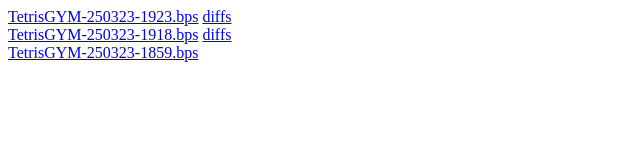
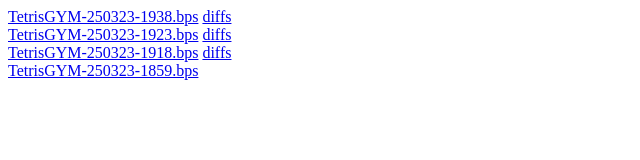
Before and after one commit to zohassadar/gymbuilds, a plain HTML site: page patches/index.html in a window 1280 px wide. Shown: the whole page, without its empty margins (0-640 px from the left). Drawn offline with Linux system fonts and the light colour scheme.

Commit message:
Automated update for

```diff
--- a/patches/index.html
+++ b/patches/index.html
@@ -5,6 +5,7 @@ Gym Patches
 </title>
 </head>
 <body>
+<a href="TetrisGYM-250323-1938.bps">TetrisGYM-250323-1938.bps</a>&nbsp<a href="https://github.com/zohassadar/TetrisGYM/compare/3dffd1c20c1c987634667574a545d82fafb41916...f7e4dfb7418dd9af62be4827ad5c9a54e0cd79c7">diffs</a><br>
 <a href="TetrisGYM-250323-1923.bps">TetrisGYM-250323-1923.bps</a>&nbsp<a href="https://github.com/zohassadar/TetrisGYM/compare/cc867cf2b124b1970d0d79e7eb1ae8a0769db09e...3dffd1c20c1c987634667574a545d82fafb41916">diffs</a><br>
 <a href="TetrisGYM-250323-1918.bps">TetrisGYM-250323-1918.bps</a>&nbsp<a href="https://github.com/zohassadar/TetrisGYM/compare/a7cfa86fdaa8badb1aafa09fcfc563e88a21a945...cc867cf2b124b1970d0d79e7eb1ae8a0769db09e">diffs</a><br>
 <a href="TetrisGYM-250323-1859.bps">TetrisGYM-250323-1859.bps</a>&nbsp<br>
```
Also changed, not shown: 4 other files.
